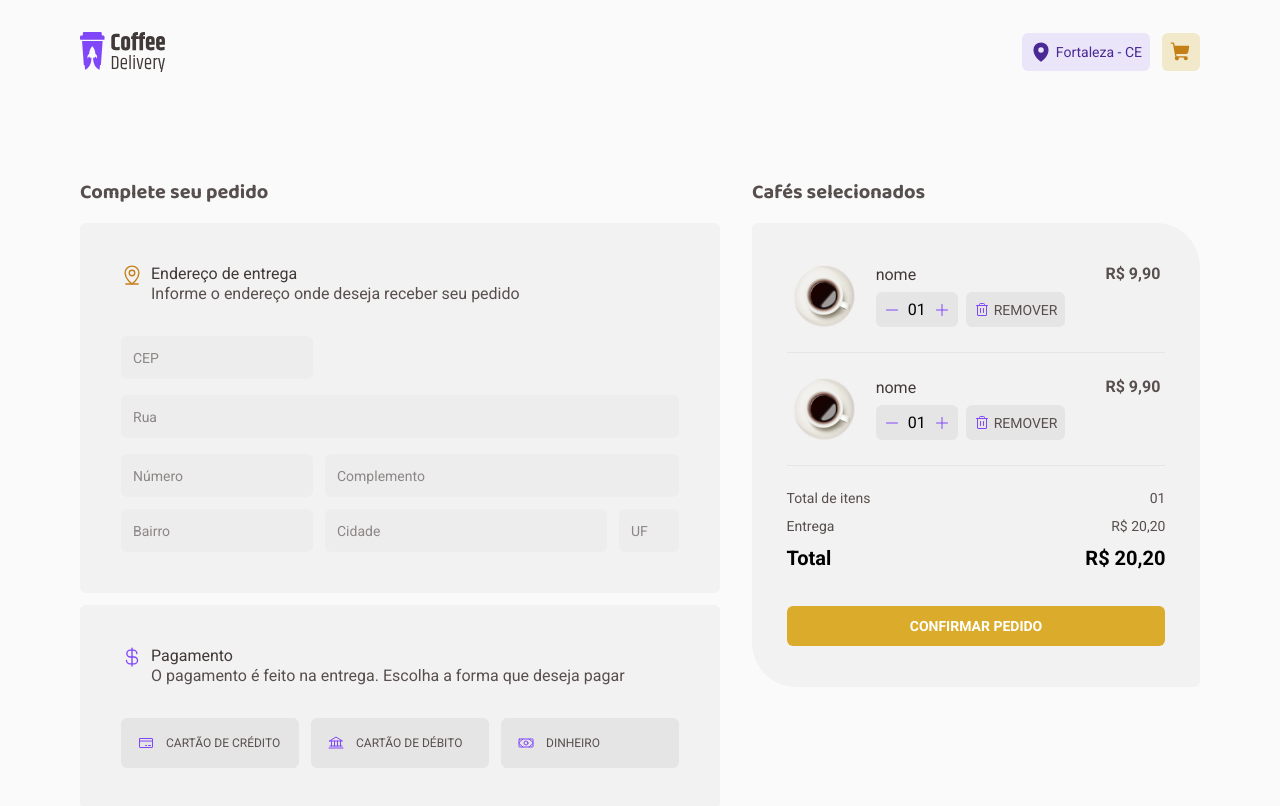
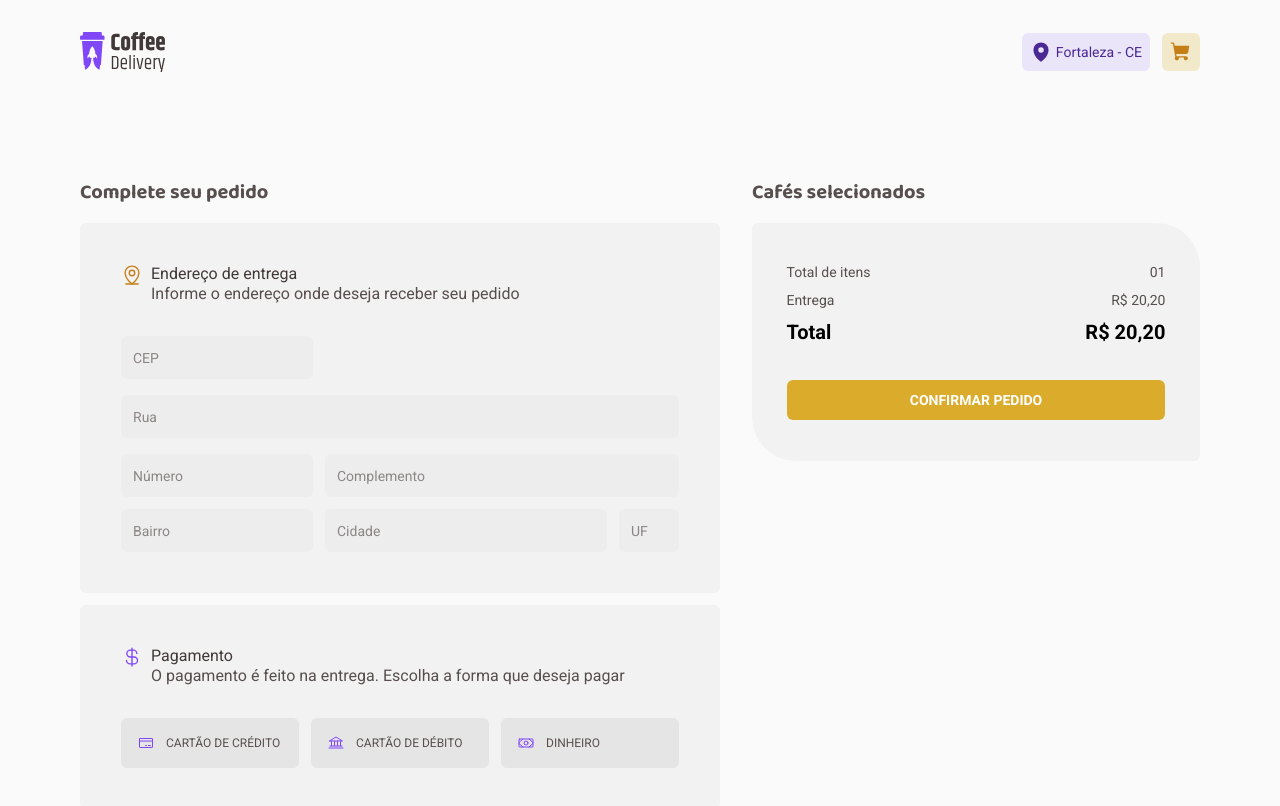
Before and after one commit to milsucruz/coffee-delivery-ts, a React (Vite) app: page /checkout in a window 1280 px wide. Shown: the top 806 px of the page. Built offline with nearby package versions, Linux system fonts and the light colour scheme.

Commit message:
CartItems map

```diff
--- a/src/context/CartContext.tsx
+++ b/src/context/CartContext.tsx
@@ -39,8 +39,6 @@ export function CartContextProvider({ children }: CartContextProviderProps) {
     setCartItems(newCart)
   }
 
-  console.log(cartItems)
-
   return (
     <CartContext.Provider
       value={{
--- a/src/pages/Checkout/components/CheckoutCart/index.tsx
+++ b/src/pages/Checkout/components/CheckoutCart/index.tsx
@@ -1,3 +1,4 @@
+import { useCart } from '../../../../hook/useCart'
 import { CoffeeCard } from '../CoffeeCard'
 import {
   CheckoutCartContainer,
@@ -7,13 +8,16 @@ import {
 } from './styles'
 
 export function CheckoutCart() {
+  const { cartItems } = useCart()
+
   return (
     <CheckoutCartContainer>
       <h2>Cafés selecionados</h2>
 
       <CheckoutCartContent>
-        <CoffeeCard />
-        <CoffeeCard />
+        {cartItems.map((item) => {
+          return <CoffeeCard key={item.id} coffee={item} />
+        })}
 
         <FinalBill>
           <CheckoutInfos>
--- a/src/pages/Checkout/components/CoffeeCard/index.tsx
+++ b/src/pages/Checkout/components/CoffeeCard/index.tsx
@@ -6,22 +6,26 @@ import {
   Menu,
 } from './styles'
 
-import cafe from '../../../../../public/coffees/americano.png'
 import { Minus, Plus, Trash } from 'phosphor-react'
+import { CartItem } from '../../../../context/CartContext'
 
-export function CoffeeCard() {
+interface CoffeeCartCardProps {
+  coffee: CartItem
+}
+
+export function CoffeeCard({ coffee }: CoffeeCartCardProps) {
   return (
     <CoffeeCardContainer>
       <CoffeeCardContent>
-        <img src={cafe} alt="" />
+        <img src={`/coffees/${coffee.photo}`} alt="" />
         <Infos>
-          <p>nome</p>
+          <p>{coffee.name}</p>
           <Menu>
             <CoffeeQuantityMenu>
               <button>
                 <Minus />
               </button>
-              <p>01</p>
+              <p>{coffee.quantity}</p>
               <button>
                 <Plus />
               </button>
```
